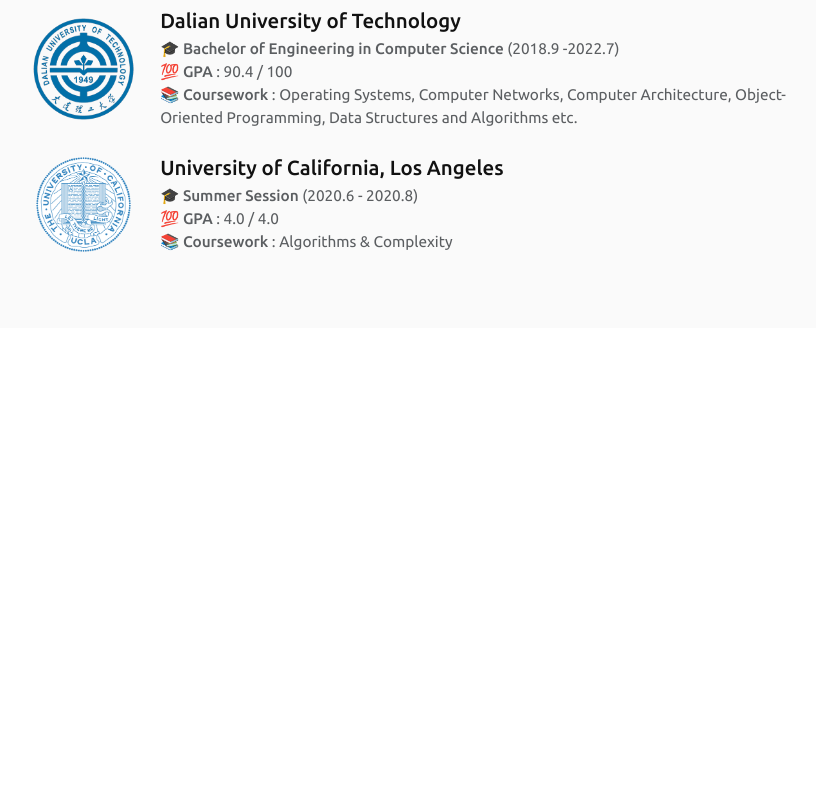
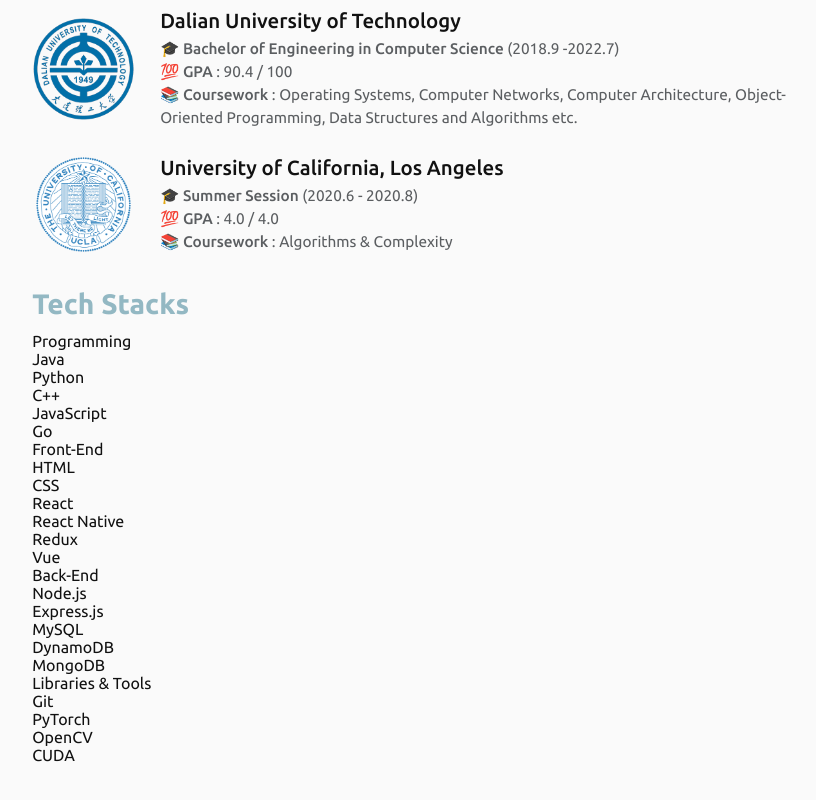
Before and after one commit to yq-leo/portfolio, a plain HTML site: page index.html in a window 1280 px wide. Shown: the part 1330-2130 px from the top of the page, without its empty margins (60-876 px from the left). Before the commit the page ends 1658 px from the top, so only its background shows below. Drawn offline with Linux system fonts and the light colour scheme; a web font is replaced by a local one.

Commit message:
feat: standardize ul style

```diff
--- a/index.html
+++ b/index.html
@@ -217,6 +217,53 @@
               </ul>
             </div>
           </li>
+          <li class="about-content-list-item">
+            <header class="about-content-list-item-title">Tech Stacks</header>
+            <ul class="about-item-tech-group-list">
+              <li class="about-tech-group-item">
+                <header class="about-tech-group-item-name">Programming</header>
+                <ul class="about-tech-programming-list">
+                  <li class="about-tech-programming-item">Java</li>
+                  <li class="about-tech-programming-item">Python</li>
+                  <li class="about-tech-programming-item">C++</li>
+                  <li class="about-tech-programming-item">JavaScript</li>
+                  <li class="about-tech-programming-item">Go</li>
+                </ul>
+              </li>
+              <li class="about-tech-group-item">
+                <header class="about-tech-group-item-name">Front-End</header>
+                <ul class="about-tech-programming-list">
+                  <li class="about-tech-programming-item">HTML</li>
+                  <li class="about-tech-programming-item">CSS</li>
+                  <li class="about-tech-programming-item">React</li>
+                  <li class="about-tech-programming-item">React Native</li>
+                  <li class="about-tech-programming-item">Redux</li>
+                  <li class="about-tech-programming-item">Vue</li>
+                </ul>
+              </li>
+              <li class="about-tech-group-item">
+                <header class="about-tech-group-item-name">Back-End</header>
+                <ul class="about-tech-programming-list">
+                  <li class="about-tech-programming-item">Node.js</li>
+                  <li class="about-tech-programming-item">Express.js</li>
+                  <li class="about-tech-programming-item">MySQL</li>
+                  <li class="about-tech-programming-item">DynamoDB</li>
+                  <li class="about-tech-programming-item">MongoDB</li>
+                </ul>
+              </li>
+              <li class="about-tech-group-item">
+                <header class="about-tech-group-item-name">
+                  Libraries & Tools
+                </header>
+                <ul class="about-tech-programming-list">
+                  <li class="about-tech-programming-item">Git</li>
+                  <li class="about-tech-programming-item">PyTorch</li>
+                  <li class="about-tech-programming-item">OpenCV</li>
+                  <li class="about-tech-programming-item">CUDA</li>
+                </ul>
+              </li>
+            </ul>
+          </li>
         </ul>
       </div>
     </section>
```
